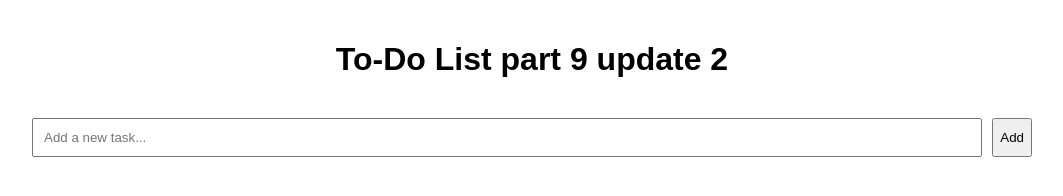
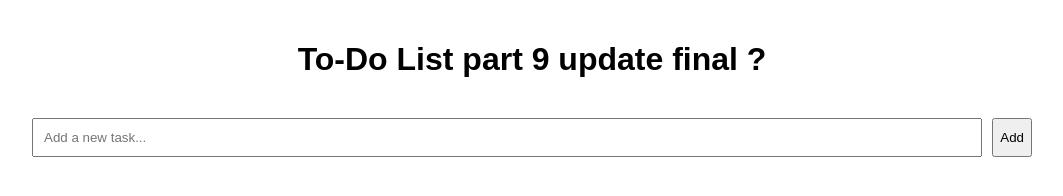
Before and after one commit to WolfDry/devsecops, a plain HTML site: page index.html in a window 1280 px wide. Shown: the whole page, without its empty margins (108-1171 px from the left). Drawn offline with Linux system fonts and the light colour scheme.

Commit message:
update title

```diff
--- a/index.html
+++ b/index.html
@@ -7,7 +7,7 @@
     <link rel="stylesheet" href="styles.css">
 </head>
 <body>
-    <h1>To-Do List part 9 update 2 </h1>
+    <h1>To-Do List part 9 update final ? </h1>
     <form id="add-task-form">
         <input type="text" id="new-task" placeholder="Add a new task...">
         <button type="submit">Add</button>
```
